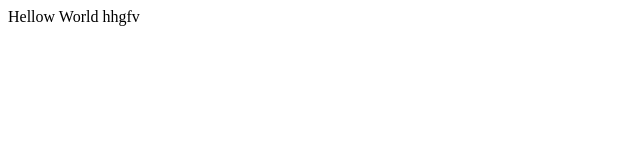
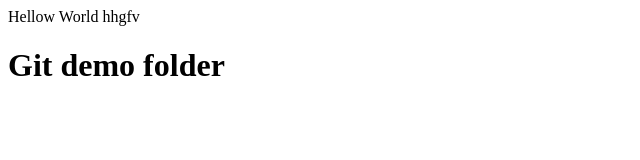
Before and after one commit to Pramod-kumar70/git-demo, a plain HTML site: page index.html in a window 1280 px wide. Shown: the whole page, without its empty margins (0-640 px from the left). Drawn offline with Linux system fonts and the light colour scheme.

Commit message:
Add h1 tag

```diff
--- a/index.html
+++ b/index.html
@@ -8,5 +8,6 @@
 <body>
 
     Hellow World hhgfv
+    <h1>Git demo folder</h1>
 </body>
 </html>
```
